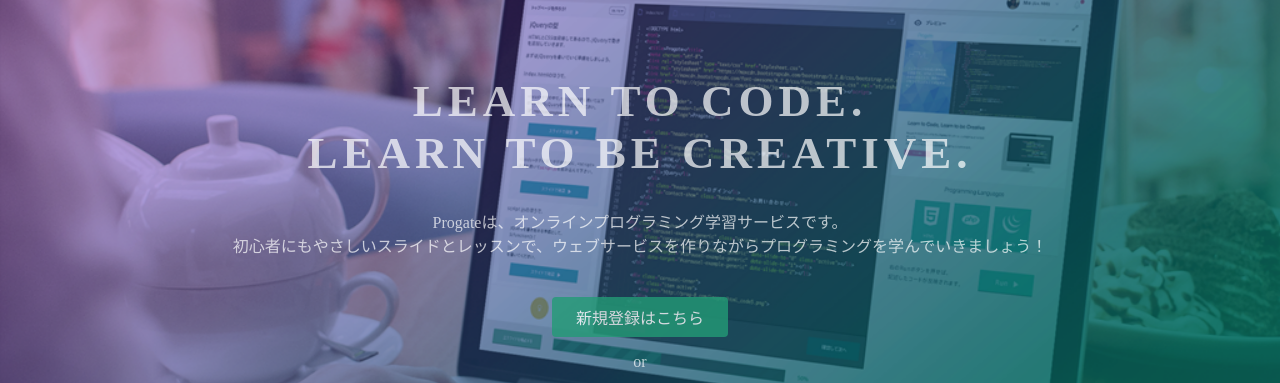
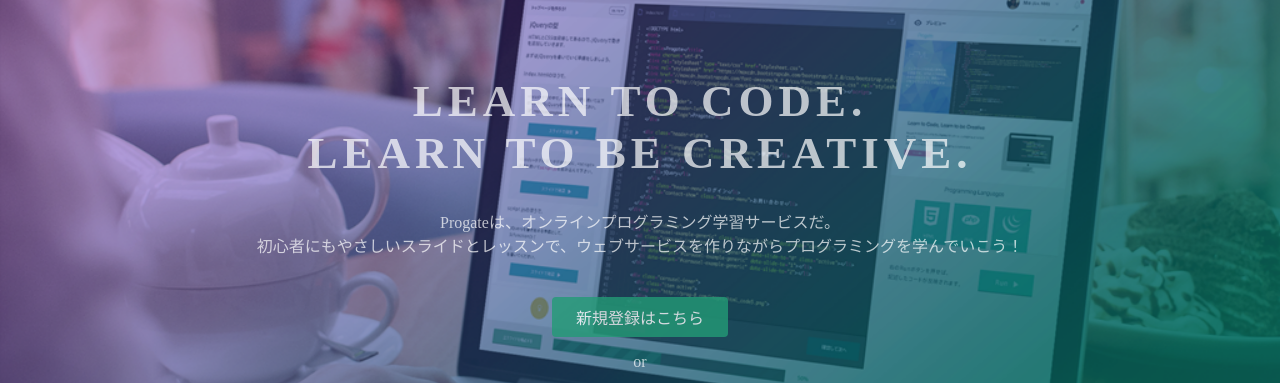
Before and after one commit to Shingo023/Git-practice-1, a plain HTML site: page index.html in a window 1280 px wide. Shown: the part 135-518 px from the top of the page. Drawn offline with Linux system fonts and the light colour scheme.

Commit message:
second commitment

```diff
--- a/index.html
+++ b/index.html
@@ -24,7 +24,7 @@
   <div class="top-wrapper">
     <div class="container">
       <h1>LEARN TO CODE.<br>LEARN TO BE CREATIVE.</h1>
-      <p>Progateは、オンラインプログラミング学習サービスです。<br>初心者にもやさしいスライドとレッスンで、ウェブサービスを作りながらプログラミングを学んでいきましょう！</p>
+      <p>Progateは、オンラインプログラミング学習サービスだ。<br>初心者にもやさしいスライドとレッスンで、ウェブサービスを作りながらプログラミングを学んでいこう！</p>
       <div class="btn-wrapper">
         <a href="#" class="btn signup">新規登録はこちら</a>
         <p>or</p>
```
